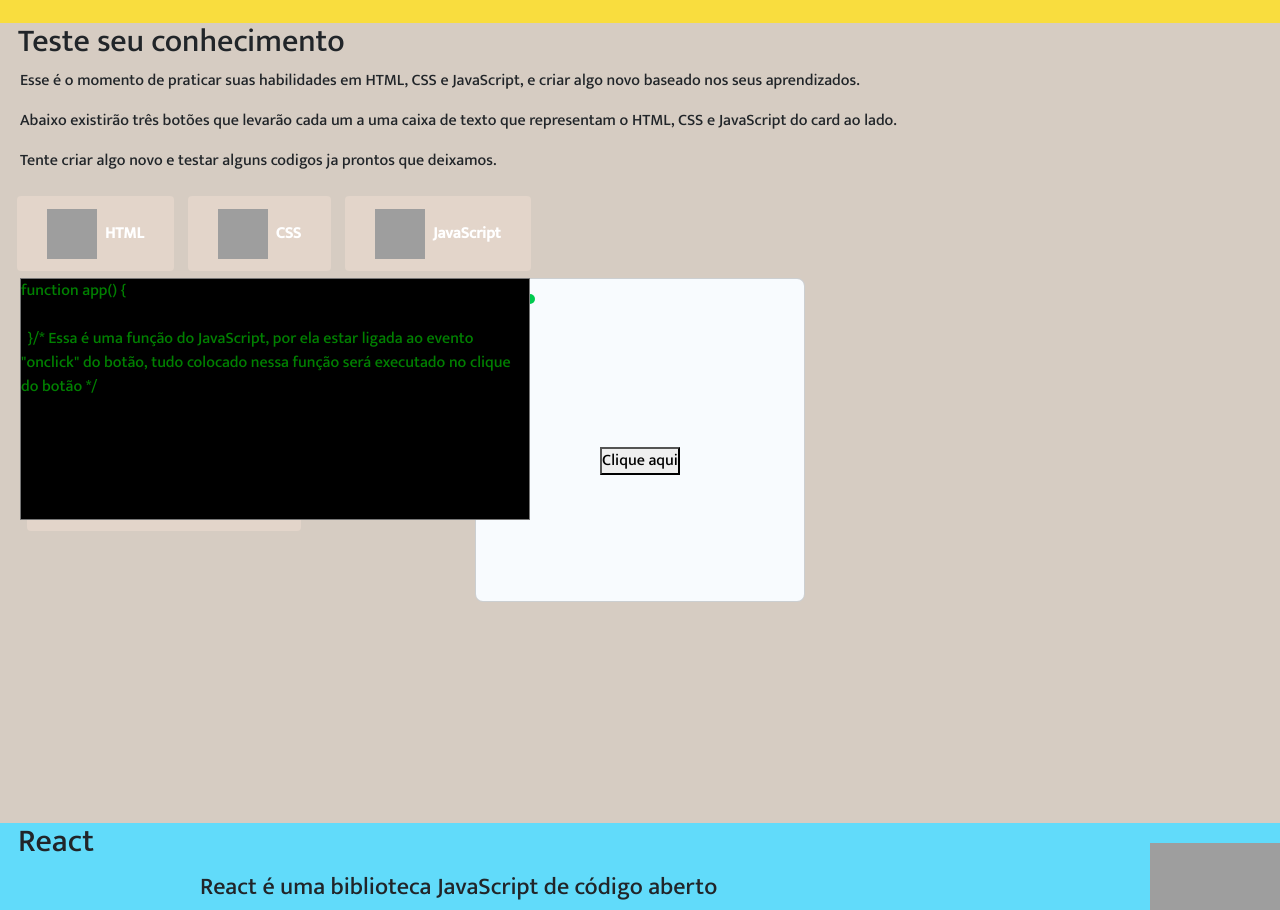
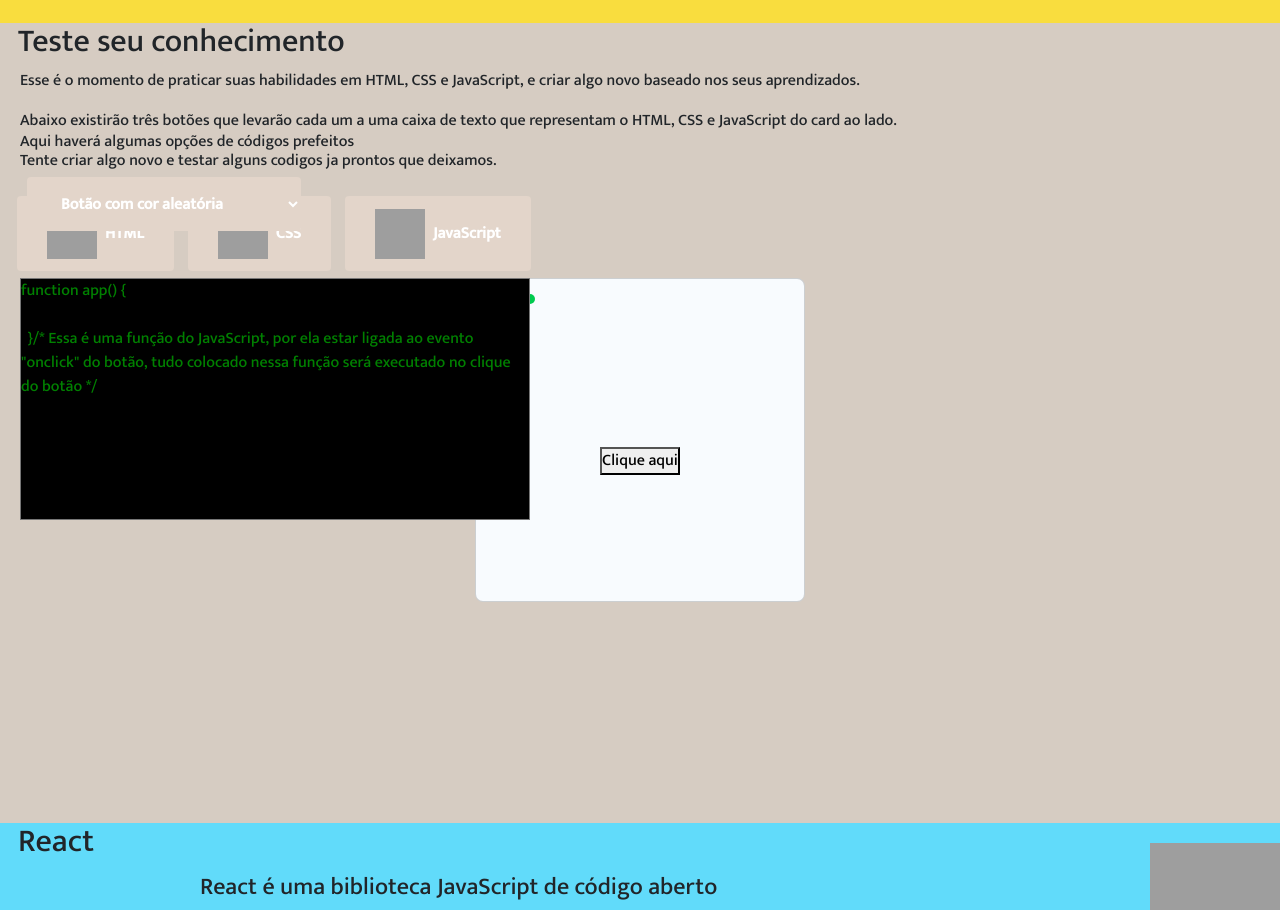
Before and after one commit to influenza/frontend2023, a React (Vite) app: page / in a window 1280 px wide. Shown: the part 4920-5830 px from the top of the page. Built offline with nearby package versions, Linux system fonts and the light colour scheme; grey boxes are pictures that could not be loaded.

Commit message:
Update App.css

```diff
--- a/src/App.css
+++ b/src/App.css
@@ -14,7 +14,7 @@ h2{
   position:absolute;
   top:5050px;
   margin-left: 20px;
-  margin-top:300px;
+  margin-top:100x;
 }
 .codigo{
   z-index: 10;
```
